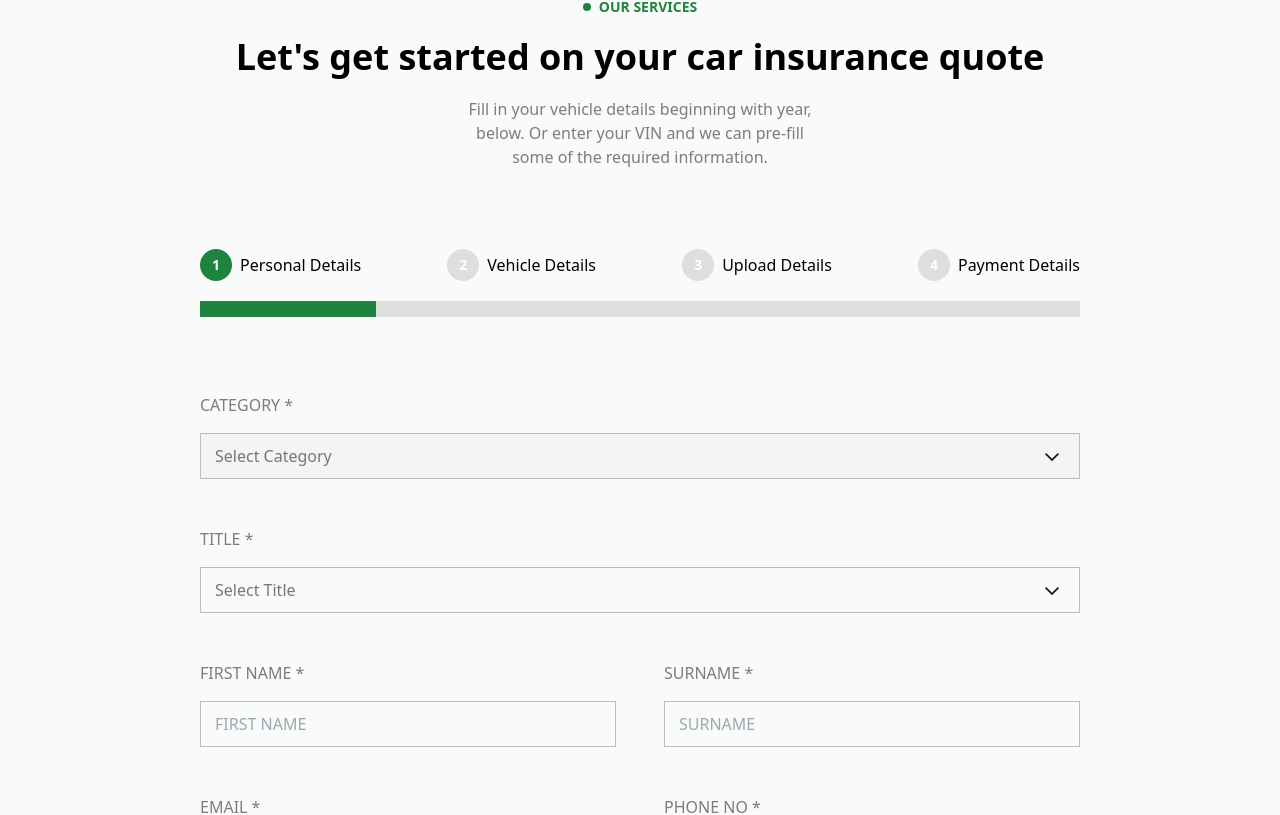
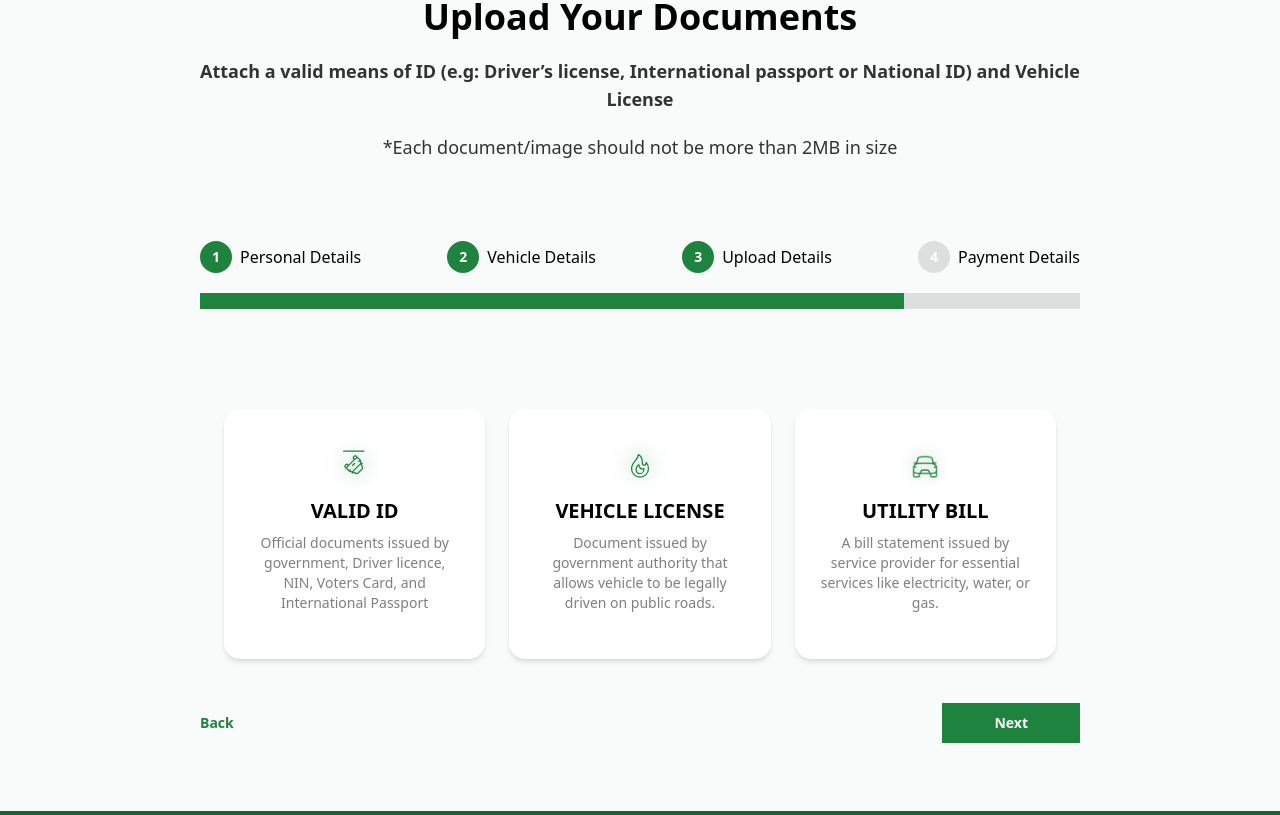
Before and after one commit to VoldeDoc/NPF, a React (Vite) app: page /insurance-quote in a window 1280 px wide. Shown: the part 732-1547 px from the top of the page. Built offline with nearby package versions, Linux system fonts and the light colour scheme.

Commit message:
Noted color changes to DocumentCard

```diff
--- a/src/components/InsuranceQuote/InsuranceQuote.tsx
+++ b/src/components/InsuranceQuote/InsuranceQuote.tsx
@@ -59,7 +59,7 @@
         }));
     }
 
-    const [currentStep, setCurrentStep] = useState(1);
+    const [currentStep, setCurrentStep] = useState(3);
     return (
         <>
             {/* <!-- Hero section --> */}
--- a/src/components/InsuranceQuote/Tools/DocumentCard.tsx
+++ b/src/components/InsuranceQuote/Tools/DocumentCard.tsx
@@ -8,8 +8,27 @@
 }
 
 const DocumentCard: React.FC<DocumentCardProps> = ({ title, description, icon, isActive = false }) => {
+  console.log(isActive);
   return (
     <div
+      className={`cursor-pointer p-4 lg:p-6 md:h-[240px] lg:h-[250px] max-w-[280px] rounded-2xl shadow-md flex flex-col items-center text-center transition-all duration-300
+         hover:bg-[#1F8340] hover:text-white bg-white text-[#00000080] group
+      `}
+    >
+          {icon && <img src={String(icon)} className="w-16 h-16" />}
+          {!icon && <div className="w-16 h-16" />}
+        <h3 className={`font-semibold text-lg lg:text-xl text-[#000000] group-hover:text-white `}>{title}</h3>
+        <p className="text-sm mt-2">{description}</p>
+    </div>
+  );
+};
+
+export default DocumentCard;
+
+
+/*
+
+<div
       className={`cursor-pointer p-4 lg:p-6 md:h-[240px] lg:h-[250px] max-w-[280px] rounded-2xl shadow-md flex flex-col items-center text-center transition-all duration-300
         ${isActive ? "bg-[#1F8340] text-white" : "bg-white text-[#00000080]"}
       `}
@@ -19,7 +38,5 @@
         <h3 className={`font-semibold text-lg lg:text-xl ${isActive ? "text-white" : "text-[#000000]"}`}>{title}</h3>
         <p className="text-sm mt-2">{description}</p>
     </div>
-  );
-};
 
-export default DocumentCard;
+*/
```
